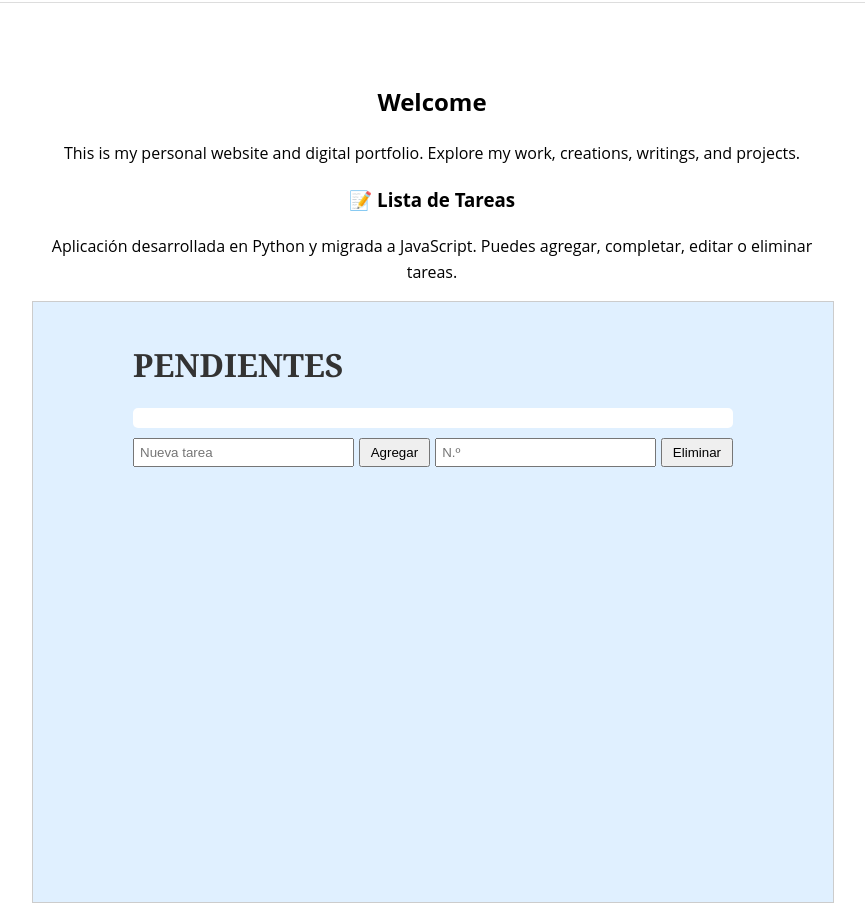
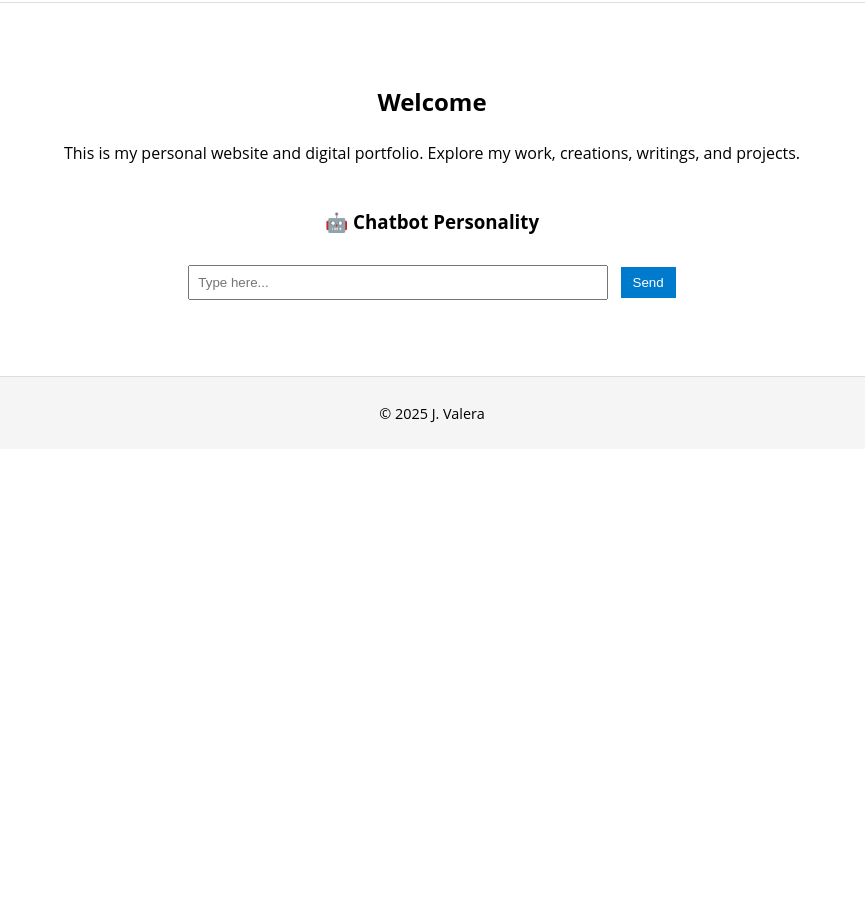
Before and after one commit to JValera12/jvalera12.github.io, a plain HTML site: page index.html in a window 1280 px wide. Shown: the part 335-1242 px from the top of the page, without its empty margins (208-1073 px from the left). After the commit the page ends 800 px from the top, so only its background shows below. Drawn offline with Linux system fonts and the light colour scheme; files whose address does not match are found by name.

Commit message:
Actualización del index en raíz

```diff
--- a/index.html
+++ b/index.html
@@ -29,12 +29,6 @@
       <p>This is my personal website and digital portfolio. Explore my work, creations, writings, and projects.</p>
     </section>
 
-    <section id="tareasApp">
-      <h3>📝 Lista de Tareas</h3>
-      <p>Aplicación desarrollada en Python y migrada a JavaScript. Puedes agregar, completar, editar o eliminar tareas.</p>
-      <iframe src="mis-proyectos/tareas-web/index.html" width="100%" height="600" style="border: 1px solid #ccc;"></iframe>
-    </section>
-
     <section id="chatbot">
       <h3>🤖 Chatbot Personality</h3>
       <input type="text" id="chatInput" placeholder="Type here..." />
```
